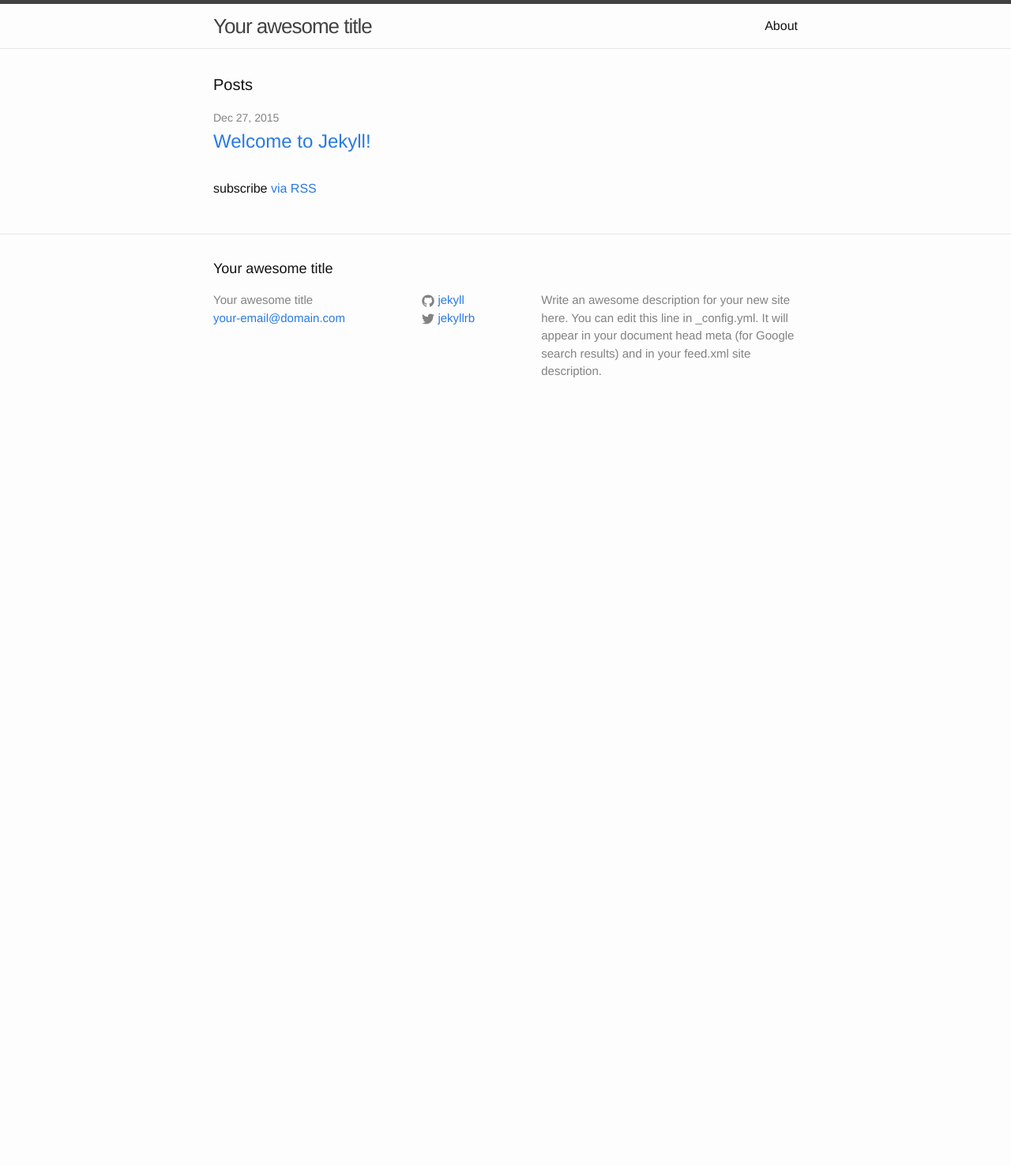
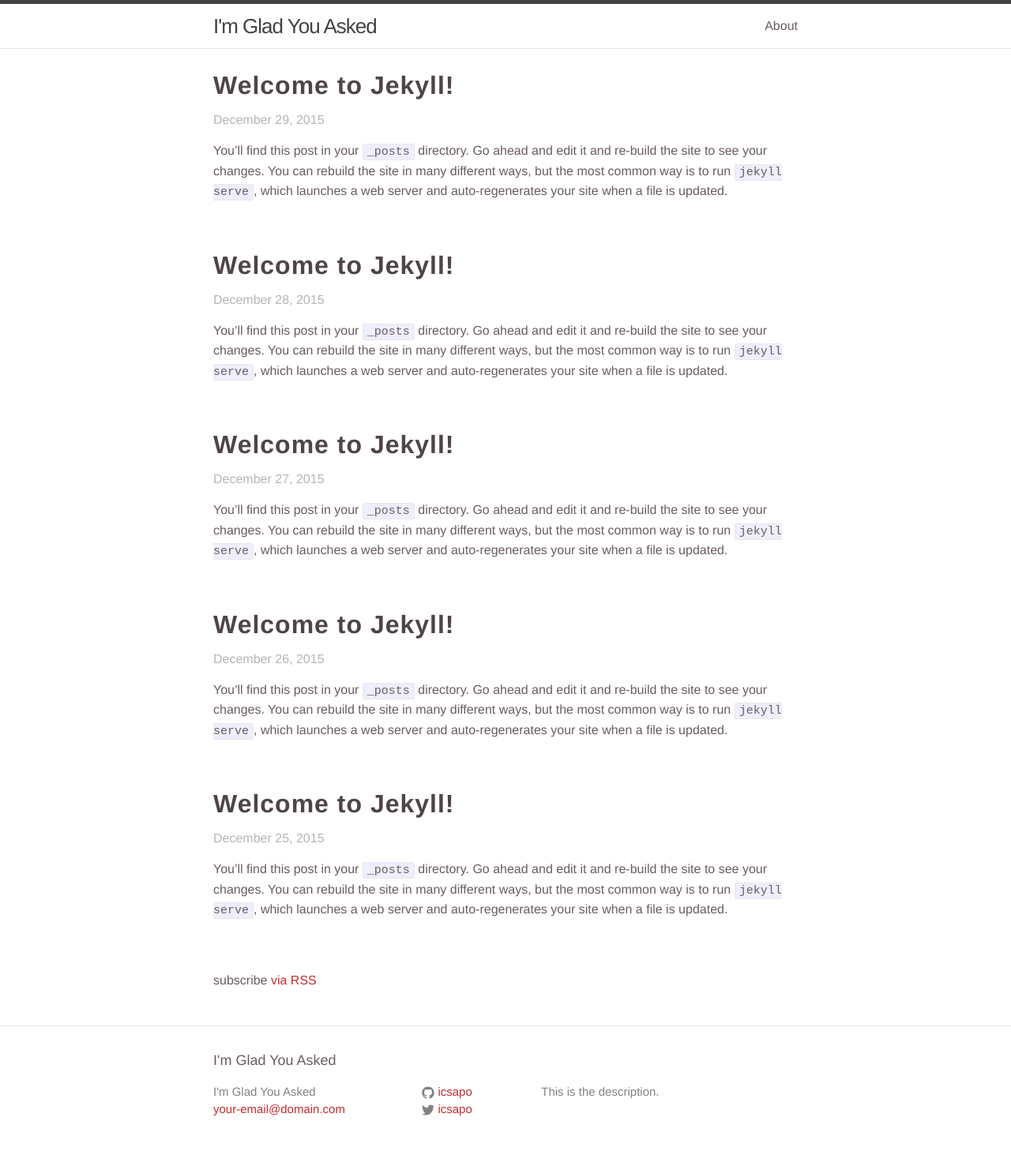
Before and after one commit to icsapo/icsapo.github.io, a Jekyll site: the page built from index.html, in a window 1280 px wide. Shown: the whole page at 79% size. Built offline with Jekyll 4.4.1, drawn with Linux system fonts in a browser that asks for light colours; the list of posts is cut into pages by our own code; before the commit the page ends 900 px from its top, so only the background shows below that.

Commit message:
Trying out things.

```diff
--- a/_config.yml
+++ b/_config.yml
@@ -1,21 +1,29 @@
-# Welcome to Jekyll!
-#
-# This config file is meant for settings that affect your whole blog, values
-# which you are expected to set up once and rarely need to edit after that.
-# For technical reasons, this file is *NOT* reloaded automatically when you use
-# 'jekyll serve'. If you change this file, please restart the server process.
+# Site settings
+title           : "I'm Glad You Asked"
+email           : your-email@domain.com
+description     : "This is the description."
+baseurl         : "" # the subpath of your site, e.g. /blog
+url             : "http://icsapo.github.io" # the base hostname & protocol for your site
 
-# Site settings
-title: Your awesome title
-email: your-email@domain.com
-description: > # this means to ignore newlines until "baseurl:"
-  Write an awesome description for your new site here. You can edit this
-  line in _config.yml. It will appear in your document head meta (for
-  Google search results) and in your feed.xml site description.
-baseurl: "" # the subpath of your site, e.g. /blog
-url: "http://yourdomain.com" # the base hostname & protocol for your site
-twitter_username: jekyllrb
-github_username:  jekyll
+# Author/contact
+twitter_username: icsapo
+github_username:  icsapo
 
-# Build settings
-markdown: kramdown
+
+# Pagination (http://jekyllrb.com/docs/pagination)
+# - Add jekyll-paginate to gems.
+paginate        : 5                     # max number of posts per page
+#paginate_path   : "/page:num"           # after the first index.html pagination pages go
+                                         # under this path (for example, page2/index.html)
+
+# Permalinks (http://jekyllrb.com/docs/permalinks)
+permalink       : /:year/:title
+
+# Markdown
+markdown        : kramdown
+
+# Gems
+gems            : [jekyll-paginate, jekyll-gist]
+
+# Sass
+# - The sass_dir variable defaults to _sass, so there is no need to define it here.
--- /dev/null
+++ b/_posts/2015-12-29-welcome-to-jekyll.markdown
@@ -0,0 +1,25 @@
+---
+layout: post
+title:  "Welcome to Jekyll!"
+date:   2015-12-29 18:03:27 -0500
+categories: jekyll update
+---
+You’ll find this post in your `_posts` directory. Go ahead and edit it and re-build the site to see your changes. You can rebuild the site in many different ways, but the most common way is to run `jekyll serve`, which launches a web server and auto-regenerates your site when a file is updated.
+
+To add new posts, simply add a file in the `_posts` directory that follows the convention `YYYY-MM-DD-name-of-post.ext` and includes the necessary front matter. Take a look at the source for this post to get an idea about how it works.
+
+Jekyll also offers powerful support for code snippets:
+
+{% highlight ruby %}
+def print_hi(name)
+  puts "Hi, #{name}"
+end
+print_hi('Tom')
+#=> prints 'Hi, Tom' to STDOUT.
+{% endhighlight %}
+
+Check out the [Jekyll docs][jekyll-docs] for more info on how to get the most out of Jekyll. File all bugs/feature requests at [Jekyll’s GitHub repo][jekyll-gh]. If you have questions, you can ask them on [Jekyll Talk][jekyll-talk].
+
+[jekyll-docs]: http://jekyllrb.com/docs/home
+[jekyll-gh]:   https://github.com/jekyll/jekyll
+[jekyll-talk]: https://talk.jekyllrb.com/
--- a/_sass/_base.scss
+++ b/_sass/_base.scss
@@ -91,11 +91,11 @@ h1, h2, h3, h4, h5, h6 {
  * Links
  */
 a {
-    color: $brand-color;
+    color: $link-color;
     text-decoration: none;
 
     &:visited {
-        color: darken($brand-color, 15%);
+        color: darken($link-color, 15%);
     }
 
     &:hover {
@@ -111,7 +111,7 @@ a {
  */
 blockquote {
     color: $grey-color;
-    border-left: 4px solid $grey-color-light;
+    border-left: 4px solid $grey-color-light-40;
     padding-left: $spacing-unit / 2;
     font-size: 18px;
     letter-spacing: -1px;
@@ -130,7 +130,7 @@ blockquote {
 pre,
 code {
     font-size: 15px;
-    border: 1px solid $grey-color-light;
+    border: 1px solid $grey-color-light-40;
     border-radius: 3px;
     background-color: #eef;
 }
--- /dev/null
+++ b/_sass/_footer.scss
@@ -0,0 +1,64 @@
+.site-footer {
+    border-top: 1px solid $grey-color-light-40;
+    padding: $spacing-unit 0;
+}
+
+.footer-heading {
+    font-size: 18px;
+    margin-bottom: $spacing-unit / 2;
+}
+
+.contact-list,
+.social-media-list {
+    list-style: none;
+    margin-left: 0;
+}
+
+.footer-col-wrapper {
+    font-size: 15px;
+    color: $grey-color;
+    margin-left: -$spacing-unit / 2;
+    @extend %clearfix;
+}
+
+.footer-col {
+    float: left;
+    margin-bottom: $spacing-unit / 2;
+    padding-left: $spacing-unit / 2;
+}
+
+.footer-col-1 {
+    width: -webkit-calc(35% - (#{$spacing-unit} / 2));
+    width:         calc(35% - (#{$spacing-unit} / 2));
+}
+
+.footer-col-2 {
+    width: -webkit-calc(20% - (#{$spacing-unit} / 2));
+    width:         calc(20% - (#{$spacing-unit} / 2));
+}
+
+.footer-col-3 {
+    width: -webkit-calc(45% - (#{$spacing-unit} / 2));
+    width:         calc(45% - (#{$spacing-unit} / 2));
+}
+
+@include media-query($on-laptop) {
+    .footer-col-1,
+    .footer-col-2 {
+        width: -webkit-calc(50% - (#{$spacing-unit} / 2));
+        width:         calc(50% - (#{$spacing-unit} / 2));
+    }
+
+    .footer-col-3 {
+        width: -webkit-calc(100% - (#{$spacing-unit} / 2));
+        width:         calc(100% - (#{$spacing-unit} / 2));
+    }
+}
+
+@include media-query($on-palm) {
+    .footer-col {
+        float: none;
+        width: -webkit-calc(100% - (#{$spacing-unit} / 2));
+        width:         calc(100% - (#{$spacing-unit} / 2));
+    }
+}
--- a/_sass/_layout.scss
+++ b/_sass/_layout.scss
@@ -3,7 +3,7 @@
  */
 .site-header {
     border-top: 5px solid $grey-color-dark;
-    border-bottom: 1px solid $grey-color-light;
+    border-bottom: 1px solid $grey-color-light-40;
     min-height: 56px;
 
     // Positioning context for the mobile navigation icon
@@ -47,7 +47,7 @@
         top: 9px;
         right: $spacing-unit / 2;
         background-color: $background-color;
-        border: 1px solid $grey-color-light;
+        border: 1px solid $grey-color-light-40;
         border-radius: 5px;
         text-align: right;
 
@@ -91,152 +91,3 @@
         }
     }
 }
-
-
-
-/**
- * Site footer
- */
-.site-footer {
-    border-top: 1px solid $grey-color-light;
-    padding: $spacing-unit 0;
-}
-
-.footer-heading {
-    font-size: 18px;
-    margin-bottom: $spacing-unit / 2;
-}
-
-.contact-list,
-.social-media-list {
-    list-style: none;
-    margin-left: 0;
-}
-
-.footer-col-wrapper {
-    font-size: 15px;
-    color: $grey-color;
-    margin-left: -$spacing-unit / 2;
-    @extend %clearfix;
-}
-
-.footer-col {
-    float: left;
-    margin-bottom: $spacing-unit / 2;
-    padding-left: $spacing-unit / 2;
-}
-
-.footer-col-1 {
-    width: -webkit-calc(35% - (#{$spacing-unit} / 2));
-    width:         calc(35% - (#{$spacing-unit} / 2));
-}
-
-.footer-col-2 {
-    width: -webkit-calc(20% - (#{$spacing-unit} / 2));
-    width:         calc(20% - (#{$spacing-unit} / 2));
-}
-
-.footer-col-3 {
-    width: -webkit-calc(45% - (#{$spacing-unit} / 2));
-    width:         calc(45% - (#{$spacing-unit} / 2));
-}
-
-@include media-query($on-laptop) {
-    .footer-col-1,
-    .footer-col-2 {
-        width: -webkit-calc(50% - (#{$spacing-unit} / 2));
-        width:         calc(50% - (#{$spacing-unit} / 2));
-    }
-
-    .footer-col-3 {
-        width: -webkit-calc(100% - (#{$spacing-unit} / 2));
-        width:         calc(100% - (#{$spacing-unit} / 2));
-    }
-}
-
-@include media-query($on-palm) {
-    .footer-col {
-        float: none;
-        width: -webkit-calc(100% - (#{$spacing-unit} / 2));
-        width:         calc(100% - (#{$spacing-unit} / 2));
-    }
-}
-
-
-
-/**
- * Page content
- */
-.page-content {
-    padding: $spacing-unit 0;
-}
-
-.page-heading {
-    font-size: 20px;
-}
-
-.post-list {
-    margin-left: 0;
-    list-style: none;
-
-    > li {
-        margin-bottom: $spacing-unit;
-    }
-}
-
-.post-meta {
-    font-size: $small-font-size;
-    color: $grey-color;
-}
-
-.post-link {
-    display: block;
-    font-size: 24px;
-}
-
-
-
-/**
- * Posts
- */
-.post-header {
-    margin-bottom: $spacing-unit;
-}
-
-.post-title {
-    font-size: 42px;
-    letter-spacing: -1px;
-    line-height: 1;
-
-    @include media-query($on-laptop) {
-        font-size: 36px;
-    }
-}
-
-.post-content {
-    margin-bottom: $spacing-unit;
-
-    h2 {
-        font-size: 32px;
-
-        @include media-query($on-laptop) {
-            font-size: 28px;
-        }
-    }
-
-    h3 {
-        font-size: 26px;
-
-        @include media-query($on-laptop) {
-            font-size: 22px;
-        }
-    }
-
-    h4 {
-        font-size: 20px;
-
-        @include media-query($on-laptop) {
-            font-size: 18px;
-        }
-    }
-}
--- /dev/null
+++ b/_sass/_post.scss
@@ -0,0 +1,94 @@
+// Posts and pages
+//
+// Each post is wrapped in `.post` and is used on default and post layouts. Each
+// page is wrapped in `.page` and is only used on the page layout.
+
+.page,
+.post {
+    margin-bottom: 4em;
+}
+
+// Blog post or page title
+.page-title,
+.post-title,
+.post-title a {
+    color: $header-color;
+    font-size: 2rem;
+    font-weight: bold;
+    letter-spacing: 1px;
+    line-height: 1;
+    margin: 0 0 1rem 0; // top right bottom left
+}
+
+.post-title a:hover {
+    color: $link-color;
+    text-decoration: none;
+}
+
+.page-title,
+.post-title {
+    margin-top: 0;
+
+    @include media-query($on-laptop) {
+        font-size: 36px;
+    }
+}
+
+.post-header {
+    margin-bottom: $spacing-unit;
+}
+
+.post-meta {
+    font-size: $base-font-size;
+    color: $grey-color-light-20;
+}
+
+.post-link {
+    display: block;
+    font-size: 24px;
+}
+
+.post-content {
+    margin-bottom: $spacing-unit;
+
+    h2 {
+        font-size: 32px;
+
+        @include media-query($on-laptop) {
+            font-size: 28px;
+        }
+    }
+
+    h3 {
+        font-size: 26px;
+
+        @include media-query($on-laptop) {
+            font-size: 22px;
+        }
+    }
+
+    h4 {
+        font-size: 20px;
+
+        @include media-query($on-laptop) {
+            font-size: 18px;
+        }
+    }
+}
+
+.page-content {
+    padding: $spacing-unit 0;
+}
+
+.page-heading {
+    font-size: 20px;
+}
+
+.post-list {
+    margin-left: 0;
+    list-style: none;
+
+    > li {
+        margin-bottom: $spacing-unit;
+    }
+}
--- a/css/main.scss
+++ b/css/main.scss
@@ -4,23 +4,30 @@
 @charset "utf-8";
 
 
-
-// Our variables
+// Fonts
 $base-font-family: "Helvetica Neue", Helvetica, Arial, sans-serif;
+//$base-font-family: "Calluna Sans", "Helvetica Neue", Helvetica, Roboto, Arial, sans-serif;
+//$base-font-family: "freight-text-pro", Georgia, Cambria, "Times New Roman", Times, serif;
 $base-font-size:   16px;
 $base-font-weight: 400;
 $small-font-size:  $base-font-size * 0.875;
 $base-line-height: 1.5;
 
+// Spacing
 $spacing-unit:     30px;
 
-$text-color:       #111;
-$background-color: #fdfdfd;
-$brand-color:      #2a7ae2;
+// Colors
+$text-color:                    #6a5c5e;
+$background-color:              #fff;
+$brand-color-red:               #c52d2f;
+$brand-color-dark-gray:         #363841;
+$header-color:                  darken($text-color, 10%);
+$link-color:                    $brand-color-red;
 
-$grey-color:       #828282;
-$grey-color-light: lighten($grey-color, 40%);
-$grey-color-dark:  darken($grey-color, 25%);
+$grey-color:            #828282;
+$grey-color-light-40:   lighten($grey-color, 40%);
+$grey-color-light-20:   lighten($grey-color, 20%);
+$grey-color-dark:       darken($grey-color, 25%);
 
 // Width of the content area
 $content-width:    800px;
@@ -48,6 +55,8 @@ $on-laptop:        800px;
 // Import partials from `sass_dir` (defaults to `_sass`)
 @import
         "base",
+        "footer",
         "layout",
+        "post",
         "syntax-highlighting"
 ;
--- a/index.html
+++ b/index.html
@@ -2,21 +2,23 @@
 layout: default
 ---
 
-<div class="home">
+<div class="posts">
 
-  <h1 class="page-heading">Posts</h1>
+    {% for post in paginator.posts %}
+    <article class="post">
+      <header>
+        <h1 class="post-title">
+          <a href="{{ post.url | prepend: site.baseurl }}">{{ post.title }}</a>
+        </h1>
+      </header>
 
-  <ul class="post-list">
-    {% for post in site.posts %}
-      <li>
-        <span class="post-meta">{{ post.date | date: "%b %-d, %Y" }}</span>
+      <p class="post-meta">
+        <span class="post-meta">{{ post.date | date: "%B %-d, %Y" }}</span>
+      </p>
 
-        <h2>
-          <a class="post-link" href="{{ post.url | prepend: site.baseurl }}">{{ post.title }}</a>
-        </h2>
-      </li>
+      {{ post.excerpt }}
+    </article>
     {% endfor %}
-  </ul>
 
   <p class="rss-subscribe">subscribe <a href="{{ "/feed.xml" | prepend: site.baseurl }}">via RSS</a></p>
 
```
Also changed, not shown: _posts/2015-12-23-welcome-to-jekyll.markdown (added, +25 -0 lines), _posts/2015-12-24-welcome-to-jekyll.markdown (added, +25 -0 lines), _posts/2015-12-25-welcome-to-jekyll.markdown (added, +25 -0 lines), _posts/2015-12-26-welcome-to-jekyll.markdown (added, +25 -0 lines), _posts/2015-12-28-welcome-to-jekyll.markdown (added, +25 -0 lines).
